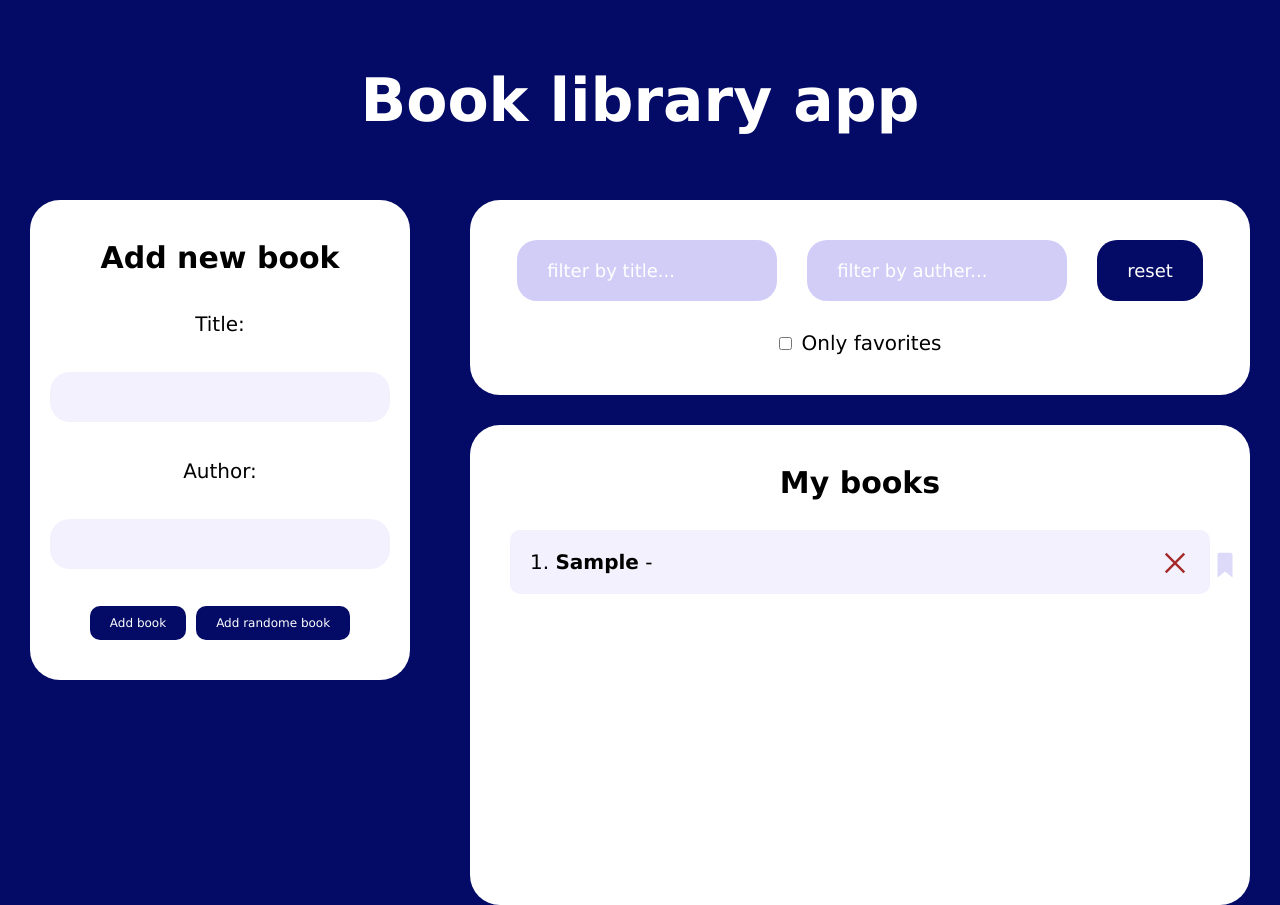
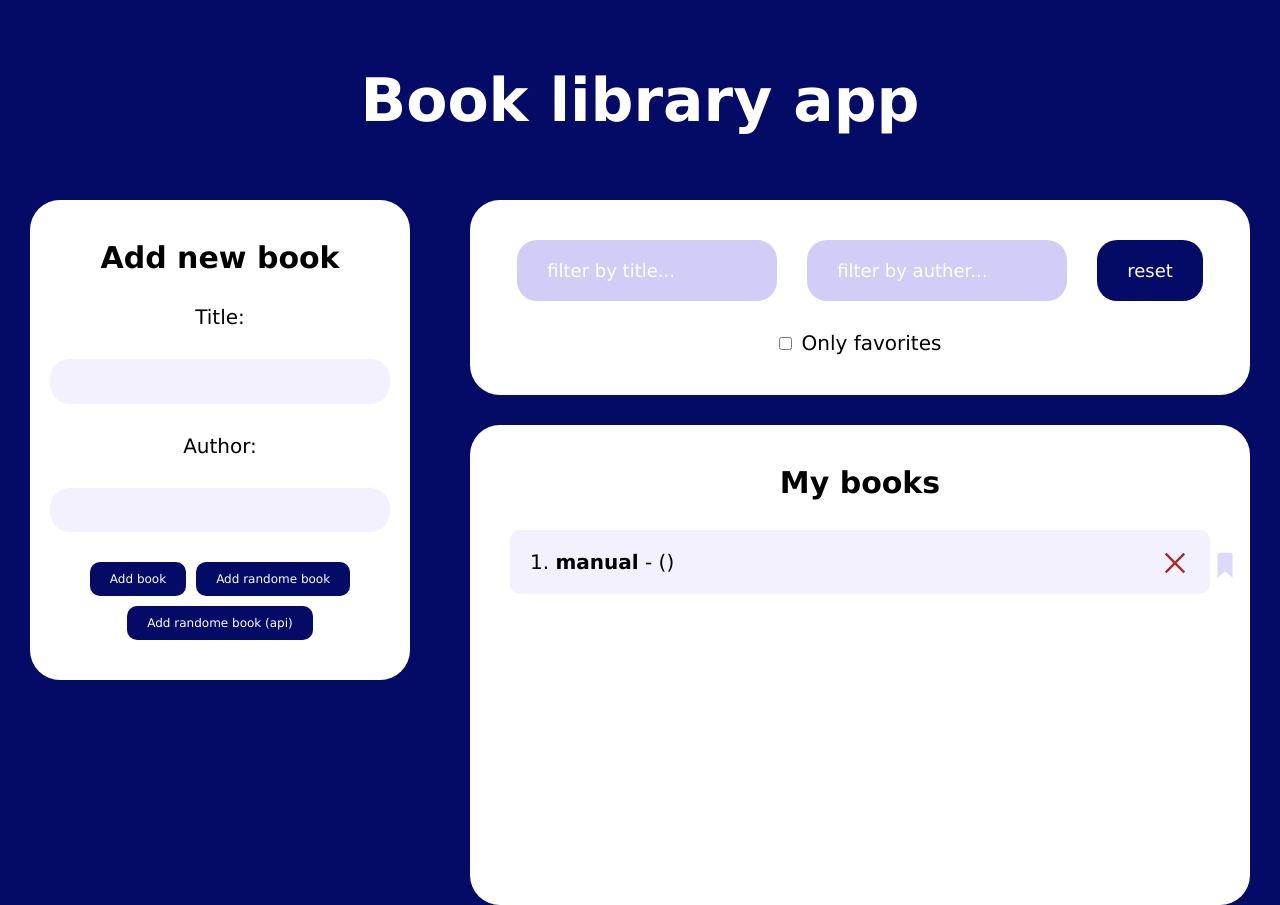
Before and after one commit to tayahanchar/my_library, a React (Vite) app: page / in a window 1280 px wide. Both pictures are taken after typing "Sample", "Sample" into the empty fields and a click on the button "Add book". Built offline with nearby package versions, Linux system fonts and the light colour scheme.

Commit message:
feat: add random book from api

```diff
--- a/src/components/Book.jsx
+++ b/src/components/Book.jsx
@@ -5,7 +5,7 @@ import { IoIosBookmark } from "react-icons/io";
 function Book(props) {
   return (
     <li className='books-list_item'>
-      {props.index}. <span style={{fontWeight:700}}>{props.title}</span> - {props.author}
+      {props.index}. <span style={{fontWeight:700}}>{props.title}</span> - {props.author} ({props.source})
       <AiOutlineClose onClick={() => props.delBook(props.id)} className='icon' />
       <IoIosBookmark className= {props.isFavorite ? 'icon-fav icon-fav--active' : 'icon-fav'} onClick={() => props.addToFavoritesBook(props.id)} />
     </li>
@@ -19,7 +19,8 @@ Book.propTypes = {
   id: PropTypes.string,
   delBook: PropTypes.func,
   addToFavoritesBook: PropTypes.func,
-  isFavorite: PropTypes.bool
+  isFavorite: PropTypes.bool,
+  source: PropTypes.string
 }
 
 export default Book;
--- a/src/components/Form.jsx
+++ b/src/components/Form.jsx
@@ -11,12 +11,13 @@ function getRandomIntInclusive(min, max) {
   return Math.floor(Math.random() * (max - min + 1) + min);
 }
 
-function createBook(title, author) {
+function createBook(title, author, source) {
   return {
     title,
     author,
     id: uuidv4(),
     isFavorite: false,
+    source
   }
 }
 
@@ -29,7 +30,7 @@ function Form() {
     event.preventDefault();
 
     if(title.trim() && author.trim()) {
-      const book = createBook((title, author));
+      const book = createBook((title, author, 'manual'));
       dispatch(addBook(book));
 
       setTitle('');
@@ -41,7 +42,19 @@ function Form() {
     event.preventDefault();
     const book = randomBooksList[getRandomIntInclusive(0, randomBooksList.length)];
 
-    dispatch(addBook(createBook(book.title, book.author)));
+    dispatch(addBook(createBook(book.title, book.author, 'random')));
+  }
+
+  const addRandomBookAPI = async(event) => {
+    event.preventDefault();
+
+    try {
+      const result = await fetch('http://localhost:4000/random-book');
+      const randomBook = await result.json();
+      if(randomBook.title && randomBook.author) dispatch(addBook(createBook(randomBook.title, randomBook.author, 'api')));
+    } catch (error) {console.log(error)}
+
+
   }
 
 
@@ -57,6 +70,7 @@ function Form() {
           <div className='book-form_buttons'>
             <button type='submit' onClick={addNewBook}>Add book</button>
             <button type='submit' onClick={addRandomBook}>Add randome book</button>
+            <button type='submit' onClick={addRandomBookAPI} >Add randome book (api)</button>
           </div>
         </form>
   )
--- a/src/components/form.css
+++ b/src/components/form.css
@@ -28,6 +28,7 @@
   display: flex;
   flex-direction: row;
   flex-wrap: wrap;
+  justify-content: center;
   gap: 10px;
 }
 
```
